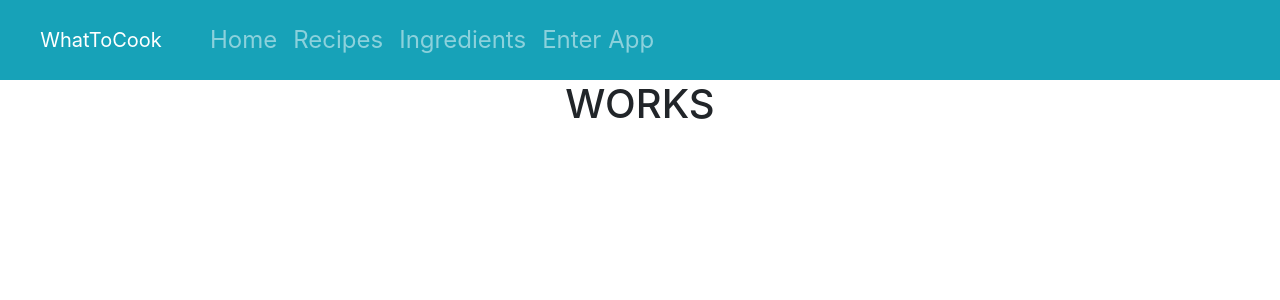
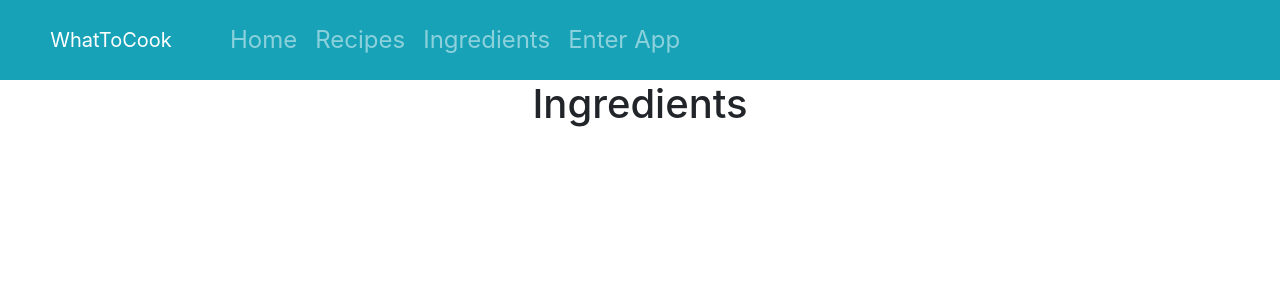
Before and after one commit to ldsc117/whattocookapp, a React (Create React App) app in the folder whattocookapp-frontend-react/: page /ingredients in a window 1280 px wide. Shown: the top 300 px of the page. Built offline with nearby package versions, Linux system fonts and the light colour scheme.

Commit message:
Added routes for the links in navbar and some css smoothing

```diff
--- a/whattocookapp-frontend-react/package.json
+++ b/whattocookapp-frontend-react/package.json
@@ -12,6 +12,7 @@
     "react-bootstrap": "^1.6.1",
     "react-dom": "^17.0.2",
     "react-redux": "^7.2.4",
+    "react-router-dom": "^5.2.0",
     "react-scripts": "4.0.3"
   },
   "scripts": {
--- a/whattocookapp-frontend-react/src/App.js
+++ b/whattocookapp-frontend-react/src/App.js
@@ -2,14 +2,36 @@ import React from 'react';
 import logo from './logo.svg';
 import './App.css';
 import  NavBar  from "./components/NavBar";
+import  RecipesPage  from "./components/RecipesPage";
+import  IngredientsPage  from "./components/IngredientsPage";
+import  AppPage  from "./components/AppPage";
+
+import { BrowserRouter as Router, Switch , Route } from 'react-router-dom';
 
 function App() {
   return (
     <div className="App">
-      <NavBar/>
-      <h1>WORKS</h1>
+      <Router>
+      <NavBar />
+      <Switch>
+      <Route path="/" exact component={Home}/>
+      <Route path="/recipes" exact component={RecipesPage}/>
+      <Route path="/ingredients" exact component={IngredientsPage}/>
+      <Route path="/app" exact component={AppPage}/>
+      {/* <Route path="/company/:id" component={CarByCompany}/>
+      <Route path="/:vin" component={VINCheck}/>    */}
+      {/* <Route path="/info" exact component={Home}/>  */}
+      {/* <Route path="/company/:id/:id" component={CarDetails} />  */}
+      </Switch>
+      </Router>
+
     </div>
   );
 }
 
+const Home = () => (
+  <div>
+    <h1>home</h1>
+  </div>
+);
 export default App;
--- /dev/null
+++ b/whattocookapp-frontend-react/src/components/AppPage.js
@@ -0,0 +1,11 @@
+import React from 'react';
+
+const AppPage = () => {
+    return (
+        <div>
+            <h1>App</h1>
+        </div>
+    );
+}
+
+export default AppPage;
--- /dev/null
+++ b/whattocookapp-frontend-react/src/components/IngredientsPage.js
@@ -0,0 +1,9 @@
+import React from 'react'
+
+export default function IngredientsPage() {
+    return (
+        <div>
+            <h1>Ingredients</h1>
+        </div>
+    )
+}
--- a/whattocookapp-frontend-react/src/components/NavBar.css
+++ b/whattocookapp-frontend-react/src/components/NavBar.css
@@ -5,6 +5,8 @@
 
 a {
     font-size: x-large;
+    margin-left: 10px;
+    margin-right: -8px;
 }
 
 .navbar-brand {
--- a/whattocookapp-frontend-react/src/components/NavBar.js
+++ b/whattocookapp-frontend-react/src/components/NavBar.js
@@ -9,12 +9,12 @@ const NavBar = () => {
 
       <Navbar expand="sm" bg="info" variant="dark" te>
 
-        <Navbar.Brand href="#home">WhatToCook</Navbar.Brand>
+        <Navbar.Brand href="/">WhatToCook</Navbar.Brand>
         <Nav className="mr-auto">
-          <Nav.Link href="#home">Home</Nav.Link>
-          <Nav.Link href="#features">Recipes</Nav.Link>
-          <Nav.Link href="#pricing">Ingredients</Nav.Link>
-          <Nav.Link href="#pricing">Enter App</Nav.Link>
+          <Nav.Link href="/">Home</Nav.Link>
+          <Nav.Link href="/recipes">Recipes</Nav.Link>
+          <Nav.Link href="/ingredients">Ingredients</Nav.Link>
+          <Nav.Link href="/app">Enter App</Nav.Link>
         </Nav>
 
       </Navbar>
--- /dev/null
+++ b/whattocookapp-frontend-react/src/components/RecipesPage.js
@@ -0,0 +1,11 @@
+import React from 'react';
+
+const RecipesPage = () => {
+    return (
+        <div>
+            <h1>recipes</h1>
+        </div>
+    );
+}
+
+export default RecipesPage;
```
Also changed, not shown: 1 other file (tests, documents, lock files or other folders).
